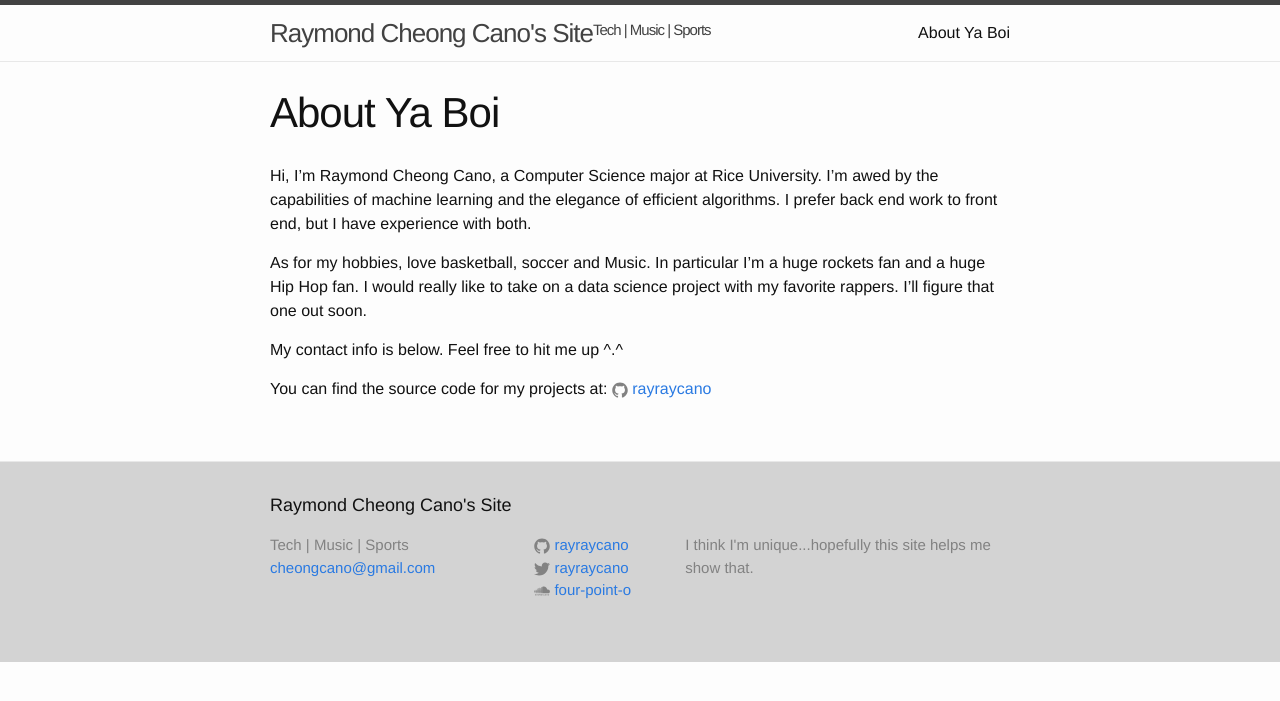
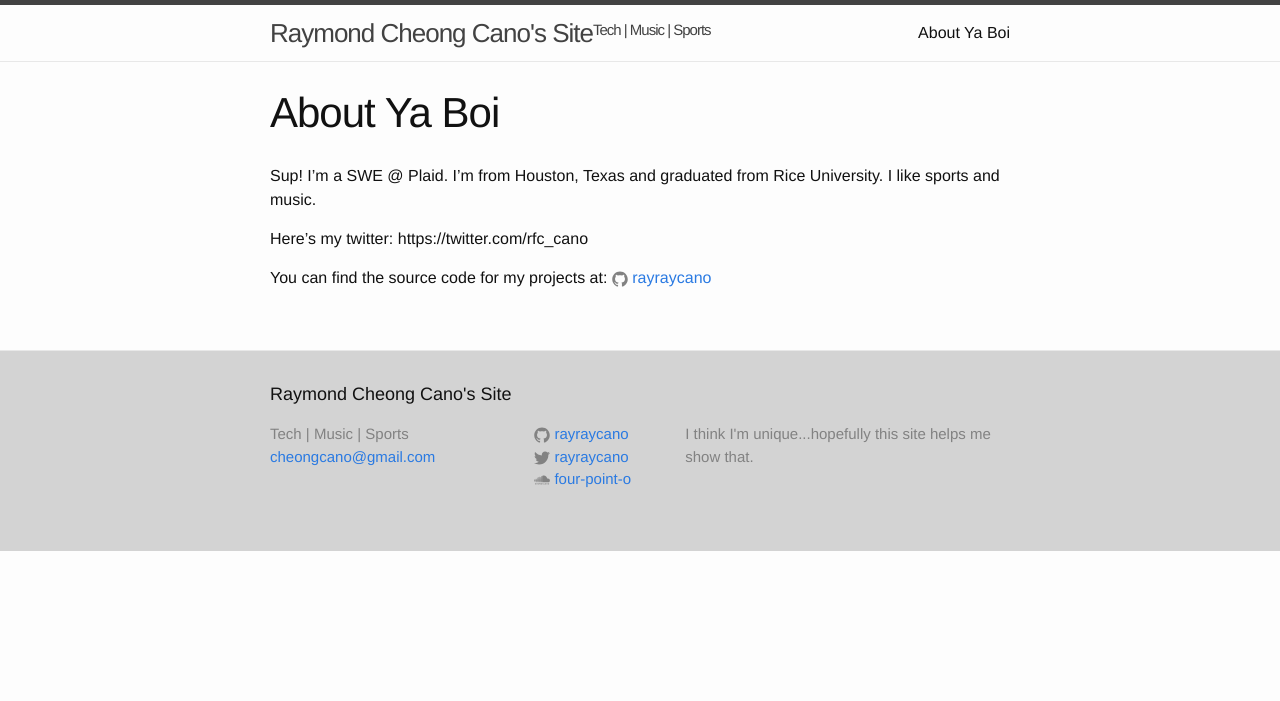
Before and after one commit to rayraycano/rayraycano.github.io, a Jekyll site: the page built from about.md, in a window 1280 px wide. Shown: the top 701 px of the page. Built offline with Jekyll 4.4.1, drawn with Linux system fonts in a browser that asks for light colours.

Commit message:
update the about

```diff
--- a/about.md
+++ b/about.md
@@ -4,16 +4,9 @@ title: About Ya Boi
 permalink: /about/
 ---
 
-Hi, I'm Raymond Cheong Cano, a Computer Science major at Rice University. I'm
-awed by the capabilities of machine learning and the elegance of efficient
-algorithms. I prefer back end work to front end, but I have experience with
-both.
+Sup! I'm a SWE @ Plaid. I'm from Houston, Texas and graduated from Rice University. I like sports and music.
 
-As for my hobbies, love basketball, soccer and Music. In particular I'm a huge rockets fan and
-a huge Hip Hop fan. I would really like to take on a data science project
-with my favorite rappers. I'll figure that one out soon.
-
-My contact info is below. Feel free to hit me up ^.^
+Here's my twitter: https://twitter.com/rfc_cano
 
 You can find the source code for my projects at:
 {% include icon-github.html username="rayraycano" %}
```
